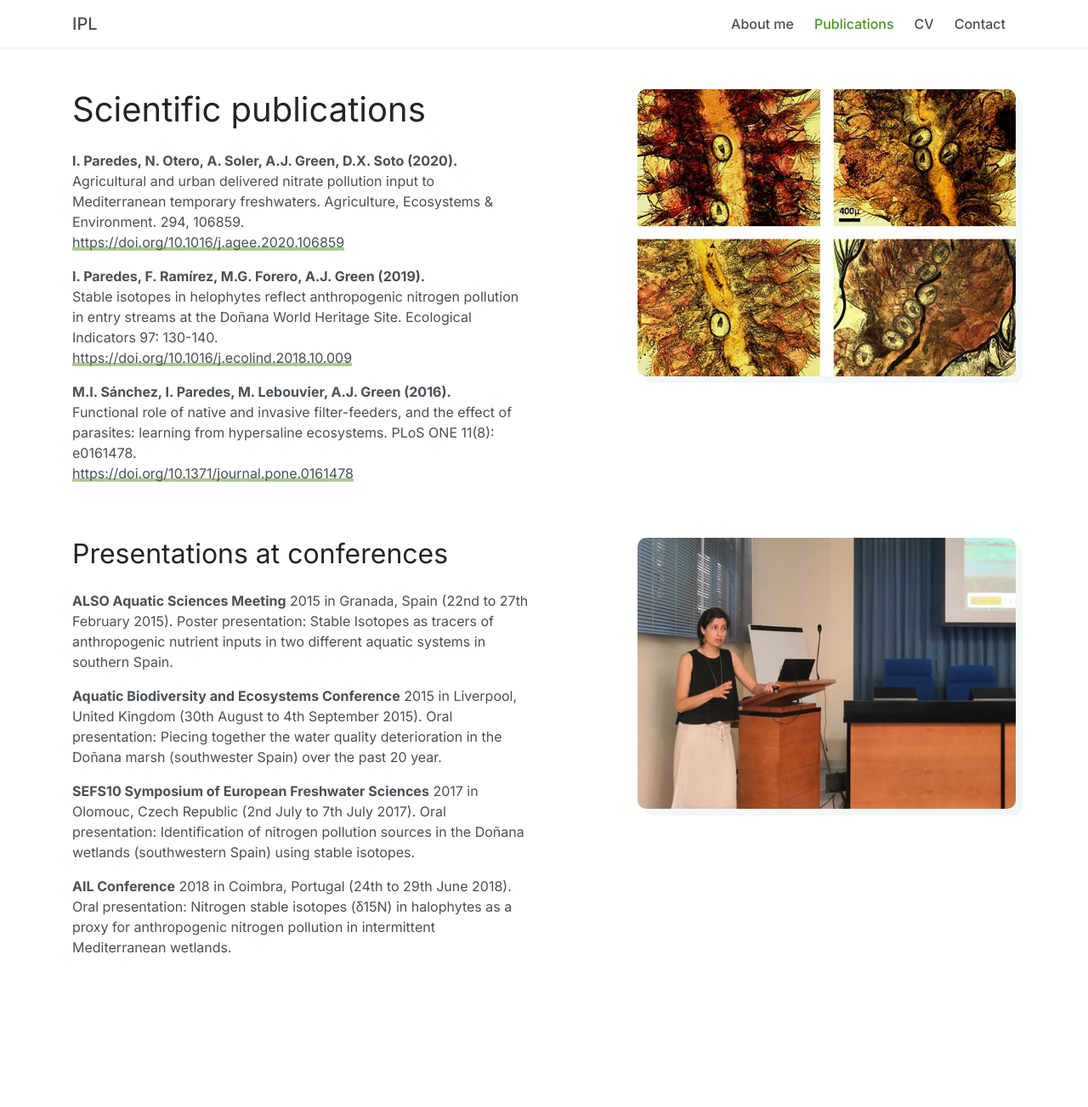
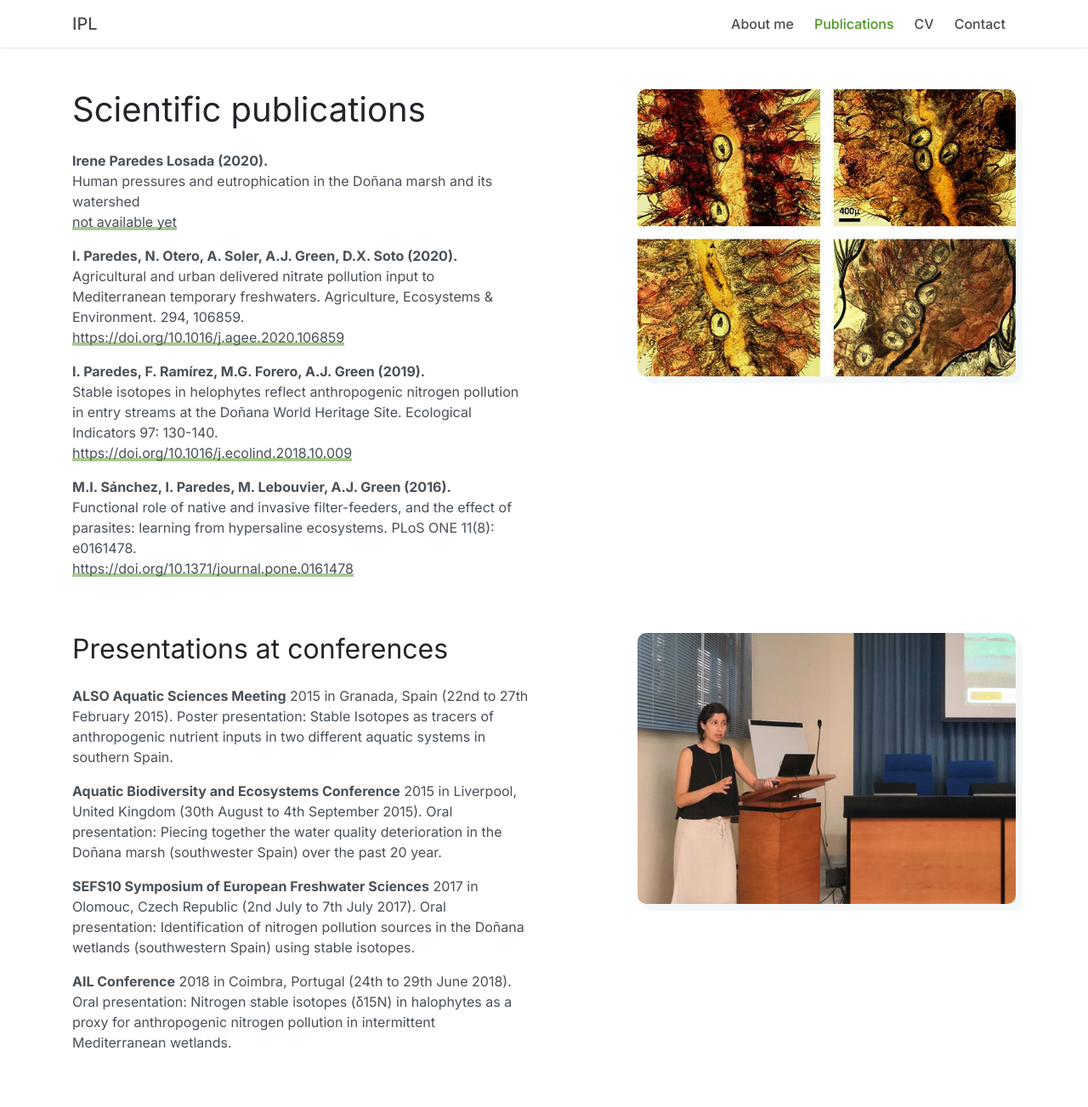
Before and after one commit to ireneparedes/ireneparedes.github.io, a Jekyll site: the page built from publications.html, in a window 1280 px wide. Shown: the whole page at 85% size. Built offline with Jekyll 4.4.1, drawn with Linux system fonts in a browser that asks for light colours; before the commit the page ends 1191 px from its top, so only the background shows below that.

Commit message:
Update publications.yml

```diff
--- a/_data/publications.yml
+++ b/_data/publications.yml
@@ -1,3 +1,7 @@
+- authors: "Irene Paredes Losada (2020)."
+  description: "Human pressures and eutrophication in the Doñana marsh and its watershed"
+  url: "not available yet"
+
 - authors: "I. Paredes, N. Otero, A. Soler, A.J. Green, D.X. Soto (2020)."
   description: "Agricultural and urban delivered nitrate pollution input to Mediterranean temporary freshwaters. Agriculture, Ecosystems & Environment. 294, 106859."
   url: "https://doi.org/10.1016/j.agee.2020.106859"
```
